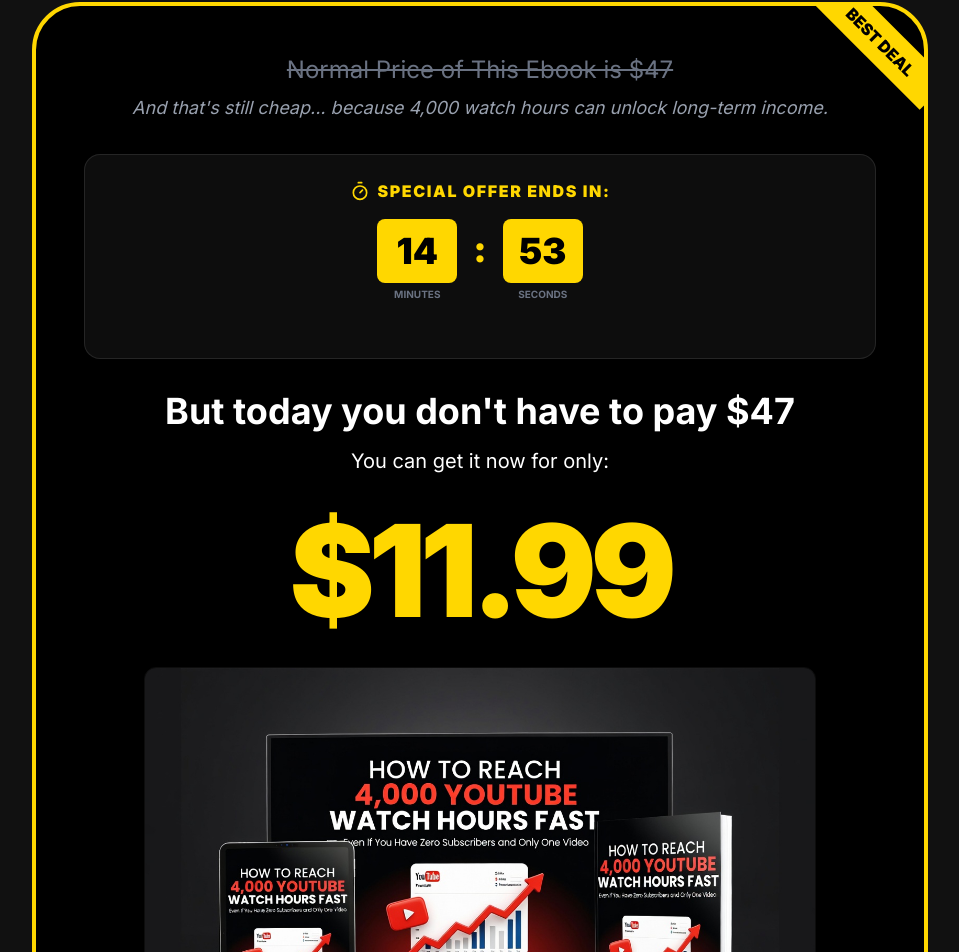
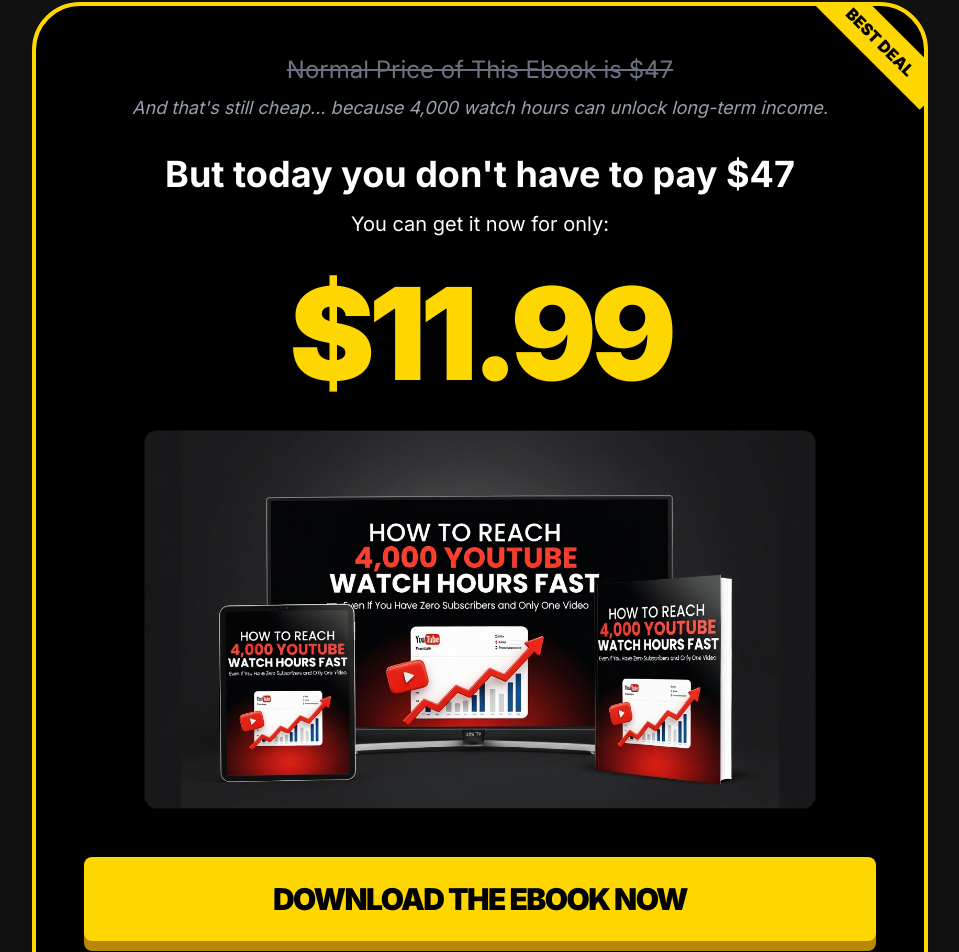
Before and after one commit to 4kytwatchhourstime/4kytwatchhourstime, a React (Vite) app: page / in a window 1280 px wide. Shown: the part 5513-6465 px from the top of the page, without its empty margins (160-1119 px from the left). Built offline with nearby package versions, Linux system fonts and the light colour scheme.

Commit message:
Update SalesPage.tsx

```diff
--- a/src/SalesPage.tsx
+++ b/src/SalesPage.tsx
@@ -367,12 +367,7 @@ const scrollToDownload = () => {
             <h3 className="text-2xl text-gray-500 line-through mb-2">Normal Price of This Ebook is $47</h3>
             <p className="text-lg text-gray-400 mb-8 italic">And that's still cheap... because 4,000 watch hours can unlock long-term income.</p>
 
-            <div className="bg-white/5 rounded-2xl p-6 mb-8 border border-white/10">
-              <p className="text-[#FFD700] font-black uppercase tracking-widest mb-4 flex items-center justify-center gap-2">
-                <Timer className="w-5 h-5" /> Special Offer Ends In:
-              </p>
-              <CountdownTimer />
-            </div>
+
 
             <h2 className="text-3xl md:text-4xl font-bold mb-4">But today you don't have to pay $47</h2>
             <p className="text-xl mb-8">You can get it now for only:</p>
```
